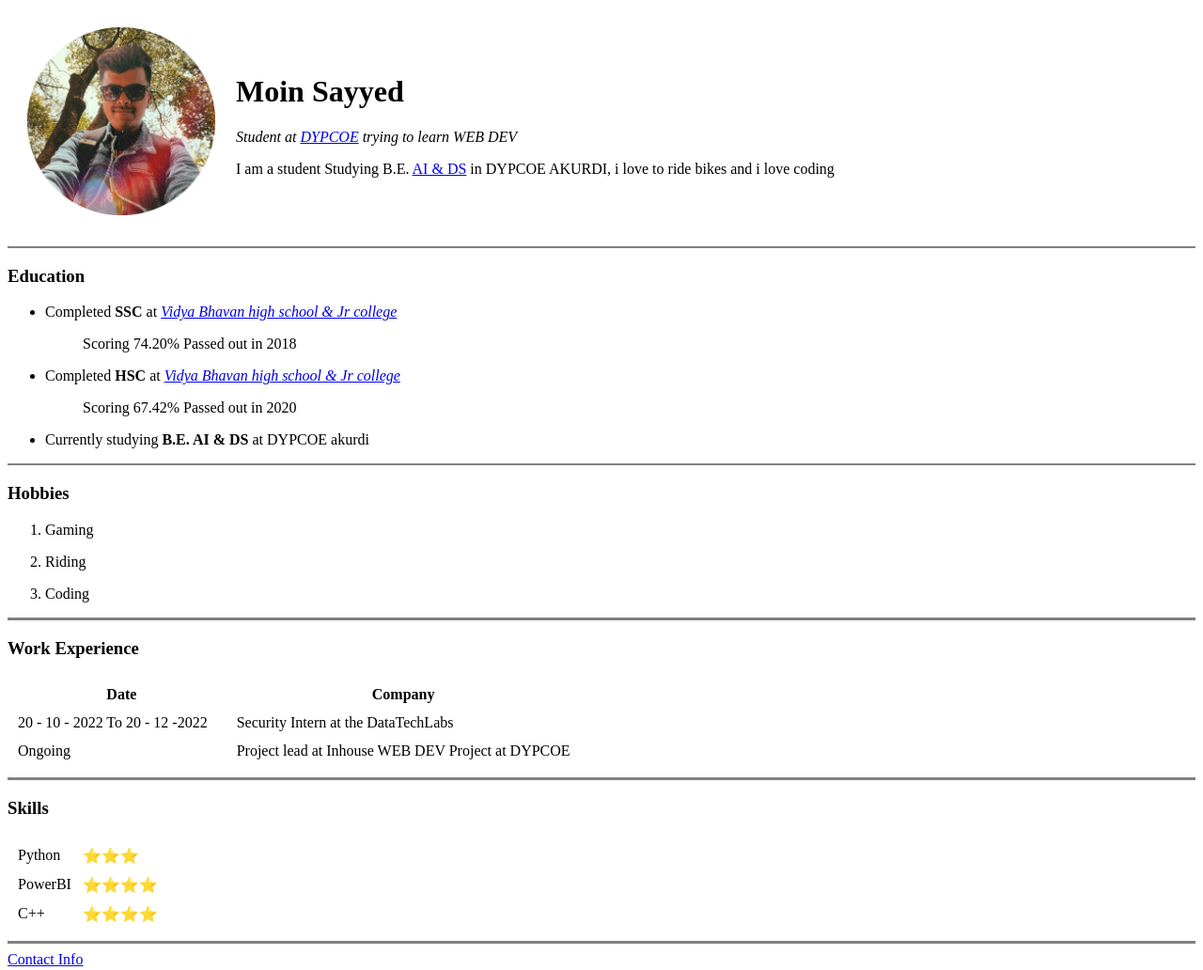
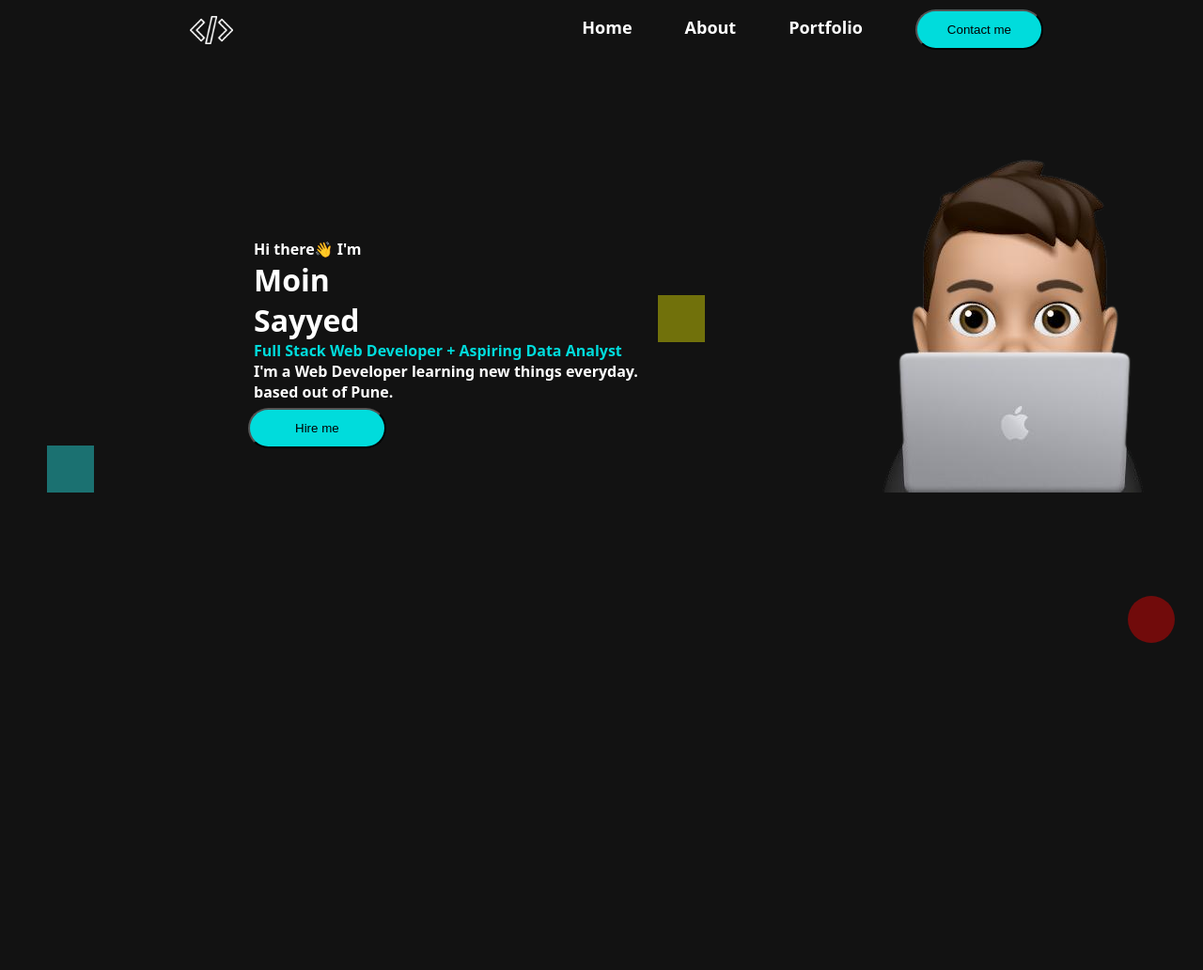
Before and after one commit to SayyedMoin/portfolio, a plain HTML site: page index.html in a window 1280 px wide. Shown: the whole page at 94% size. After the commit the page ends 800 px from the top, so only its background shows below. Drawn offline with Linux system fonts and the light colour scheme.

Commit message:
basic frontend for portfolio version 2.0

```diff
--- /dev/null
+++ b/css/styles.css
@@ -0,0 +1,131 @@
+* {
+  padding: 0;
+  margin: 0;
+}
+
+@keyframes linkHighlight {
+    from { color : white;}
+    to {color : aqua;}
+}
+
+body {
+    font-family: system-ui, -apple-system, BlinkMacSystemFont, 'Segoe UI', Roboto, Oxygen, Ubuntu, Cantarell, 'Open Sans', 'Helvetica Neue', sans-serif;
+    background-color: #121212;
+    color : white;
+    font-weight: 550;
+}
+
+.Navbar {
+    position: relative;
+    display: flex;
+    justify-content: space-between;
+    margin: 5px 10px 2px;
+    padding : 12px 32px;
+}
+
+.Navbar > img {
+    height: 30px;
+    filter: invert(100%);
+    position: relative;
+    left : 160px;
+}
+
+.link-wrapper {
+    display : inline-flex;
+    list-style: none;
+}
+
+ul li {
+    position: relative;
+    right : 100px;
+    padding: 0px 28px 0px;
+    font-size: 18px;
+}
+
+ul li button {
+    position: relative;
+    padding: 12px 32px;
+    background-color: #00DCDC;
+    border-radius: 50px;
+    bottom : 7px;
+}
+button {
+    padding: 12px 32px;
+    background-color: #00DCDC;
+    border-radius: 50px;
+}
+
+body > div.mainContent > div.content > p:nth-child(4) {
+    color : #00DCDC;
+}
+
+ul li a {
+    color : white;
+    text-decoration: none;
+}
+
+ul li a :hover {
+    animation: linkHighlight 2s finite;
+}
+
+.mainContent {
+    position: relative;
+}
+
+.content {
+    padding : 50px;
+    margin : 20px;
+    position : absolute;
+    top : 110px;
+    left : 200px;
+}
+
+.photo {
+    margin : 20px;
+    position: absolute;
+    top : 10px;
+    left: 850px;
+}
+
+.hireMeButton > button{
+    padding : 12px 48px;
+    position: absolute;
+    top : 360px;
+    left : 264px;
+}
+
+.coloredSquare{
+    position: absolute;
+    height: 50px;
+    width: 50px;
+    z-index: -1;
+}
+
+.coloredCircle {
+    position: absolute;
+    height : 50px;
+    width : 50px;
+    z-index: -1;
+    border-radius: 100%;
+}
+
+.teal {
+    top : 400px;
+    left : 50px;
+    background-color: #28ffff;
+    opacity: 40%;
+}
+
+.yellow {
+    top : 240px;
+    left : 700px;
+    background-color: rgb(255, 255, 0);
+    opacity: 40%;
+}
+
+.red {
+    top : 560px;
+    left : 1200px;
+    background-color: red;
+    opacity: 40%;
+}
--- a/index.html
+++ b/index.html
@@ -1,140 +1,47 @@
 <!DOCTYPE html>
 <html lang="en">
-    <head>
-        <meta
-        charset="UTF-8">
-        <!-- make sure that correct character set is used cause some charactersets wont allow us to render certain characters and emojis -->
-        <meta
-        http-equiv="X-UA-Compatible" content="IE=edge">
-        <!-- keeps the code compatible with Internet explorer -->
-        <meta
-        name="viewport" content="width=device-width, initial-scale=1.0">
-        <!-- tells the browser how to display the website relative to the screen it being used on -->
-        <title>Moin's personal website</title>
-        <!-- title is displayed in the tab part of the browser-->
-    </head>
-    <body>
-        <table cellspacing="20">
-            <tbody>
-                <tr>
-                    <td>
-                        <img src="Images/WhatsApp Image 2023-04-30 at 10.55.32-modified.png" height="200" width="auto" alt="USER PNG">
-                    </td>
-                    <td>
-                        <h1>Moin Sayyed</h1>
-                        <p>
-                            <em>Student at
-                                <a href="https://www.dypcoeakurdi.ac.in/">DYPCOE</a>
-                                trying to learn WEB DEV</em>
-                        </p>
-                        <p>I am a student Studying B.E.
-                            <a href="https://www.dypcoeakurdi.ac.in/courses/departments/artificial-intelligence-data-science">AI & DS</a>
-                            in DYPCOE AKURDI, i love to ride bikes and i love coding</p>
-                    </td>
-                </tr>
-            </tbody>
-        </table>
-        <hr size="2" noshade>
-        <h3>Education</h3>
-        <ul>
-            <li>
-                <p>Completed
-                    <strong>SSC</strong>
-                    at
-                    <em>
-                        <a href="https://vidyabhavan.org/">Vidya Bhavan high school & Jr college</a>
-                    </em>
-                </p>
-                <ul>
-                    Scoring 74.20% Passed out in 2018
-                </ul>
-            </li>
-            <li>
-                <p>Completed
-                    <strong>HSC</strong>
-                    at
-                    <em>
-                        <a href="https://vidyabhavan.org/">Vidya Bhavan high school & Jr college</a>
-                    </em>
-                </p>
-                <ul>
-                    Scoring 67.42% Passed out in 2020
-                </ul>
-            </li>
-            <li>
-                <p>Currently studying
-                    <strong>B.E. AI & DS</strong>
-                    at DYPCOE akurdi
-                </p>
-            </li>
+
+<head>
+    <meta charset="UTF-8">
+    <meta http-equiv="X-UA-Compatible" content="IE=edge">
+    <meta name="viewport" content="width=device-width, initial-scale=1.0">
+    <title>Moin's personal website</title>
+    <link rel="stylesheet" href="./css/styles.css">
+</head>
+
+<body>
+    <div class="Navbar">
+        <img src="./Images/mainPageLogo.png" alt="logo image">
+        <ul class="link-wrapper">
+            <li><a href="#">Home</a></li>
+            <li><a href="#">About</a></li>
+            <li><a href="#">Portfolio</a></li>
+            <li><button>Contact me</button></li>
         </ul>
-        <hr size="2" noshade>
-        <h3>Hobbies</h3>
-        <ol>
-            <li>
-                <p>Gaming</p>
-            </li>
-            <li>
-                <p>Riding</p>
-            </li>
-            <li>
-                <p>Coding</p>
-            </li>
-        </ol>
-        <hr size="3" noshade>
-        <h3>Work Experience</h3>
-        <table cellspacing = 10>
-            <thead>
-                <tr>
-                    <th>Date</th>
-                    <th>Company</th>
-                </tr>
-            </thead>
-            <tbody>
-                <tr>
-                    <td style="padding-right:20px">20 - 10 - 2022 To 20 - 12 -2022</td>
-                    <td>Security Intern at the DataTechLabs</td>
-                </tr>
-                <tr>
-                    <td style="padding-right:20px">Ongoing</td>
-                    <td>Project lead at Inhouse WEB DEV Project at DYPCOE</td>
-                </tr>
-            </tbody>
-        </table>
-        <hr size="3" noshade>
-        <h3>Skills</h3>
-        <table cellspacing = 10>
-            <tbody>
-                <tr>
-                    <td>
-                        Python
+    </div>
 
-                    </td>
-                    <td>
-                        ⭐⭐⭐
-                    </td>
-                </tr>
-                <tr>
-                    <td>
-                        PowerBI
+    <div class="mainContent">
+        <div class="content">
+            <p>Hi there👋 I'm</p>
+            <h1>Moin</h1>
+            <h1>Sayyed</h1>
+            <p>Full Stack Web Developer + Aspiring Data Analyst</p>
+            <p>I'm a Web Developer learning new things everyday.</p>
+            <p>based out of Pune.</p>
+        </div>
+        <div>
+        </div>
+        <div class="photo">
+            <img src="./Images/mainPagePhoto.png" alt="Coding Moin">
+        </div>
+        <div class = "hireMeButton">
+            <button>Hire me</button>
+        </div>
+        <div class="coloredCircle red"></div>
+        <div class="coloredSquare teal"></div>
+        <div class="coloredSquare yellow"></div>
 
-                    </td>
-                    <td>
-                        ⭐⭐⭐⭐
-                    </td>
-                </tr>
-                <tr>
-                    <td>
-                        C++
+    </div>
+</body>
 
-                    </td>
-                    <td>
-                        ⭐⭐⭐⭐
-                    </td>
-                </tr>
-            </tbody>
-        </table>
-        <hr size="3" noshade>
-        <a href="contact.html">Contact Info</a>
-    </body>
 </html>
```
Also changed, not shown: Images/WhatsApp Image 2023-04-30 at 10.55.32-modified.png (deleted), Images/mainPageLogo.png (added), Images/mainPagePhoto.png (added), SWlSpHgry.png (added).
